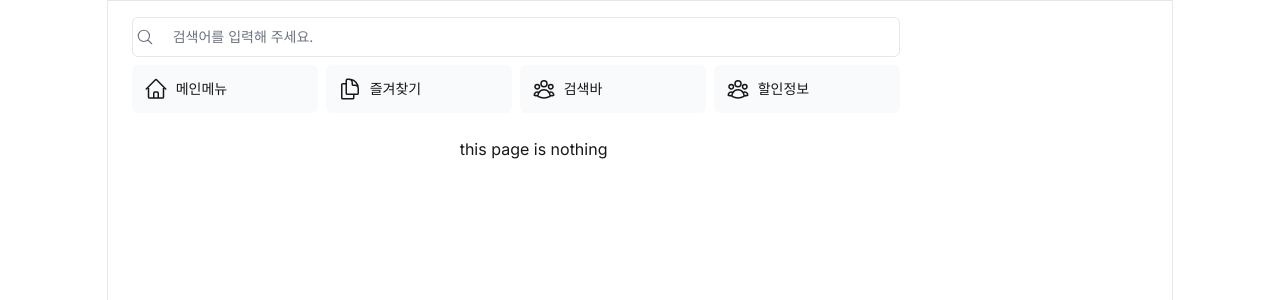
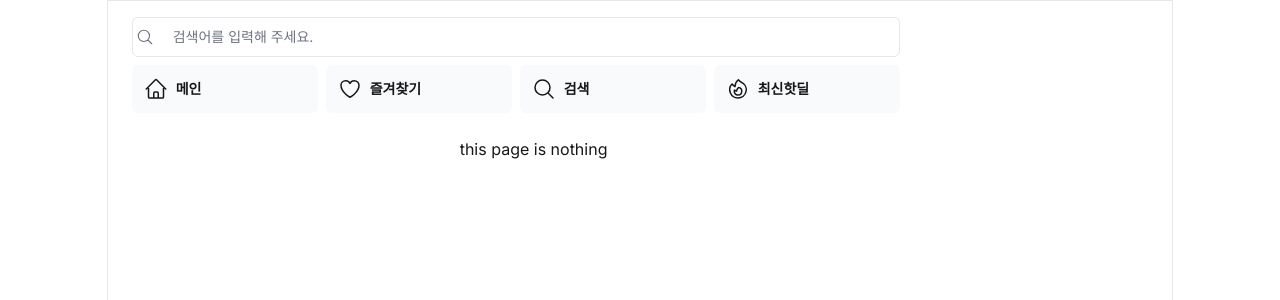
Before and after one commit to monomable/ToDeal, a Next.js app: page /post in a window 1280 px wide. Shown: the top 300 px of the page. Built offline with nearby package versions, Linux system fonts and the light colour scheme; a web font is replaced by a local one.

Commit message:
전체 레이아웃 수정2

```diff
--- a/src/app/home/layout.tsx
+++ b/src/app/home/layout.tsx
@@ -6,7 +6,7 @@ import Link from 'next/link';
 export default function Layout({ children }: { children: React.ReactNode }) {
   return (
     <div className="flex h-screen flex-col md:w-10/12 md:p-4 md:mx-auto md:border md:overflow-y-scroll"> {/* md:w-?/? 비율 설정해서 좌우 크기 조정 */}
-      <div className='flex-grow w-32 md:w-60'>
+      <div className='flex justify-center'>
         <Link className="" href="/">
           <DealLogo />
         </Link>
@@ -14,7 +14,7 @@ export default function Layout({ children }: { children: React.ReactNode }) {
       <div className="flex-grow p-6 md:p-4 md:mx-auto">
         <TopNav/>
       </div>
-      <div className="flex-grow p-6 md:h-dvh md:p-4 md:mx-auto">{children}</div>
+      <div className="flex-grow p-6 h-dvh md:p-4 md:mx-auto">{children}</div>
     </div>
   );
 }
--- a/src/app/home/list/page.tsx
+++ b/src/app/home/list/page.tsx
@@ -7,15 +7,15 @@ export default function Page() {
     return (
     <div className="">
       <div className="flex items-center justify-between gap-1 mb-5">
-        <h1 className="text-4xl font-bold">DB 리스트업</h1>
+        <h1 className="text-4xl font-bold">최신 핫딜</h1>
       </div>
         <div className="max-w-screen-md">
           <div className="mb-2 w-full text-left">
-            <Link
+            {/*<Link
               href="/user/create" // 버튼 링크 연결
               className="btn btn-primary">
               Create
-            </Link>
+            </Link> */}
           </div>
           <Suspense fallback={<Spinner />}>
             <TableData/>
--- a/src/app/ui/home/nav-links2.tsx
+++ b/src/app/ui/home/nav-links2.tsx
@@ -2,15 +2,18 @@ import {
     UserGroupIcon,
     HomeIcon,
     DocumentDuplicateIcon,
+    HeartIcon,
+    MagnifyingGlassIcon,
+    FireIcon
   } from '@heroicons/react/24/outline';
 
   // Map of links to display in the side navigation.
   // Depending on the size of the application, this would be stored in a database.
   const links = [
-    { name: '메인메뉴', href: '/home', icon: HomeIcon },
-    { name: '즐겨찾기', href: '/home/invoices', icon: DocumentDuplicateIcon },
-    { name: '검색바', href: '/home/search', icon: UserGroupIcon },
-    { name: '할인정보', href: '/home/list', icon: UserGroupIcon },
+    { name: '메인', href: '/home', icon: HomeIcon },
+    { name: '즐겨찾기', href: '/home/invoices', icon: HeartIcon },
+    { name: '검색', href: '/home/search', icon: MagnifyingGlassIcon },
+    { name: '최신핫딜', href: '/home/list', icon: FireIcon },
   ];
 
   export default function NavLinks2() {
@@ -22,7 +25,7 @@ import {
             <a
               key={link.name}
               href={link.href}
-              className="flex h-[48px] grow items-center justify-center gap-2 rounded-md bg-gray-50 p-3 text-sm font-medium hover:bg-sky-100 hover:text-blue-600 md:flex-none md:justify-start md:p-2 md:px-3 md:w-[186px]">
+              className="flex h-[48px] grow items-center justify-center gap-2 rounded-md bg-gray-50 p-3 text-sm font-medium hover:bg-sky-100 hover:text-blue-600 md:font-bold md:flex-none md:justify-start md:p-2 md:px-3 md:w-[186px]">
               <LinkIcon className="w-6" />
               <p className="hidden md:block">{link.name}</p>
             </a>
```
Also changed, not shown: src/app/ui/home/list/tabledata.tsx (+3 -3 lines).
